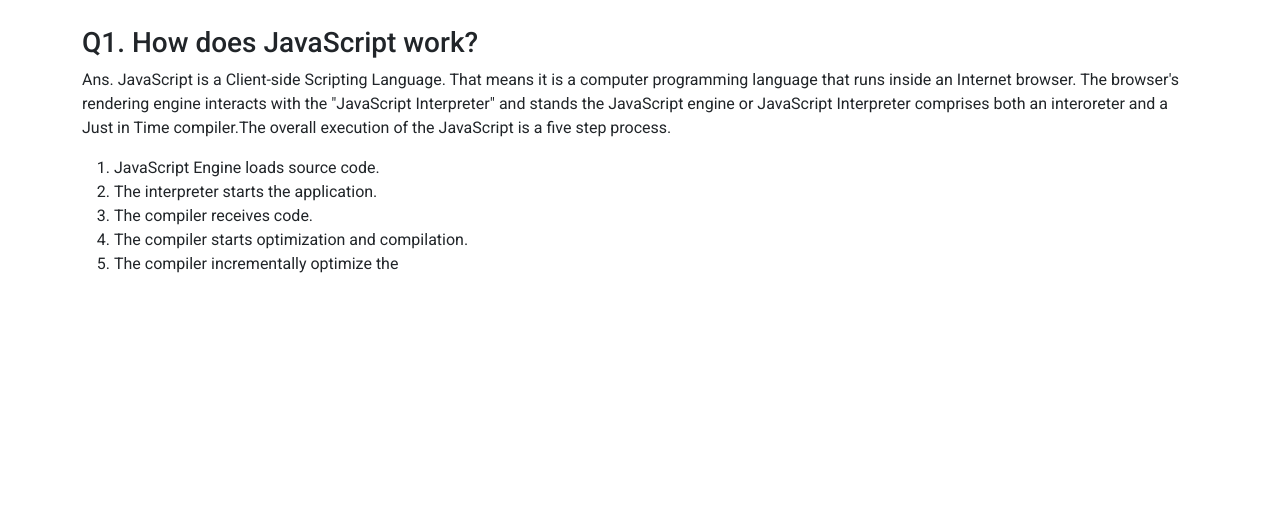
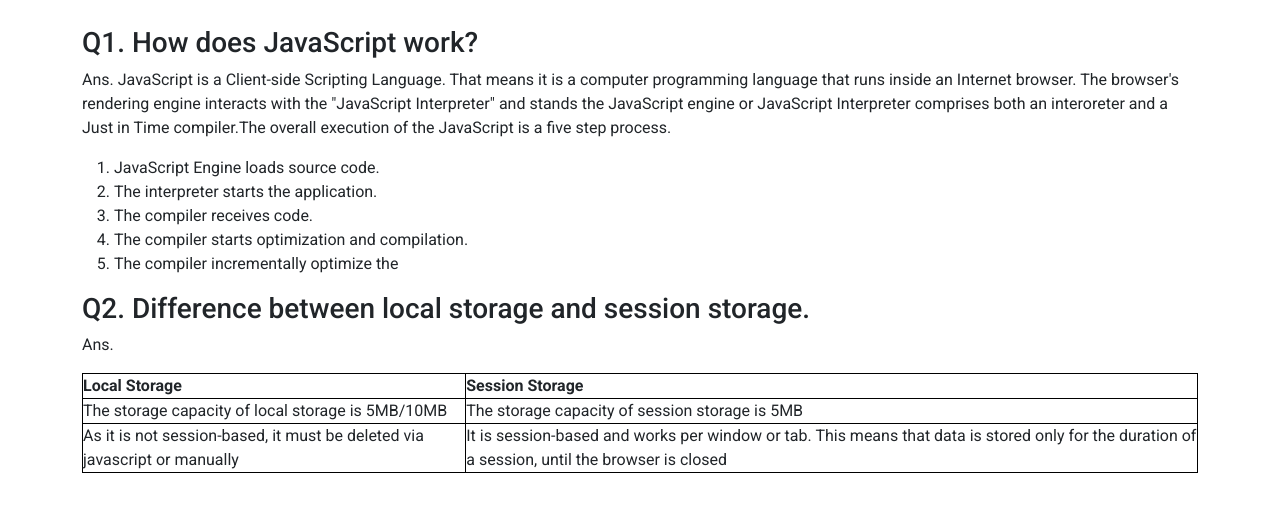
Before and after one commit to Atiqur-Rahman/insta-shohor, a plain HTML site: page index.html in a window 1280 px wide. Shown: the part 62-574 px from the top of the page. Drawn offline with nearby package versions, Linux system fonts and the light colour scheme; no server answers.

Commit message:
all is well

```diff
--- a/index.html
+++ b/index.html
@@ -5,7 +5,7 @@
         <meta http-equiv="X-UA-Compatible" content="IE=edge" />
         <meta name="viewport" content="width=device-width, initial-scale=1.0" />
         <title>Insta-Sohor</title>
-        <link rel="stylesheet" href="./css/style.css" />
+        <link rel="stylesheet" href="css/style.css" />
         <!-- Latest compiled and minified CSS -->
         <link href="https://cdn.jsdelivr.net/npm/bootstrap@5.1.3/dist/css/bootstrap.min.css" rel="stylesheet" integrity="sha384-1BmE4kWBq78iYhFldvKuhfTAU6auU8tT94WrHftjDbrCEXSU1oBoqyl2QvZ6jIW3" crossorigin="anonymous" />
 
@@ -15,6 +15,14 @@
         <link href="https://fonts.googleapis.com/css2?family=Montserrat:wght@300;400;500&display=swap" rel="stylesheet" />
         <link rel="stylesheet" href="https://cdnjs.cloudflare.com/ajax/libs/font-awesome/6.0.0/css/all.min.css" integrity="sha512-9usAa10IRO0HhonpyAIVpjrylPvoDwiPUiKdWk5t3PyolY1cOd4DSE0Ga+ri4AuTroPR5aQvXU9xC6qOPnzFeg==" crossorigin="anonymous" referrerpolicy="no-referrer" />
     </head>
+    <style>
+        table,
+        th,
+        td {
+            border: 1px solid black;
+            border-collapse: collapse;
+        }
+    </style>
 
     <body>
         <header>
@@ -55,8 +63,7 @@
         </main>
         <section class="container">
             <h3>Q1. How does JavaScript work?</h3>
-            <p>
-                Ans. JavaScript is a Client-side Scripting Language. That means it is a computer programming language that runs inside an Internet browser. The browser's rendering engine interacts with the "JavaScript Interpreter" and stands the JavaScript engine or JavaScript Interpreter comprises both an interoreter and a Just in Time compiler.The overall execution of the JavaScript is a five step process.
+            <p>Ans. JavaScript is a Client-side Scripting Language. That means it is a computer programming language that runs inside an Internet browser. The browser's rendering engine interacts with the "JavaScript Interpreter" and stands the JavaScript engine or JavaScript Interpreter comprises both an interoreter and a Just in Time compiler.The overall execution of the JavaScript is a five step process.</p>
             <ol>
                 <li>JavaScript Engine loads source code.</li>
                 <li>The interpreter starts the application.</li>
@@ -64,7 +71,22 @@
                 <li>The compiler starts optimization and compilation.</li>
                 <li>The compiler incrementally optimize the</li>
             </ol>
-            </p>
+            <h3>Q2. Difference between local storage and session storage.</h3>
+            <p>Ans.</p>
+            <table>
+                <tr>
+                    <th>Local Storage</th>
+                    <th>Session Storage</th>
+                </tr>
+                <tr>
+                    <td>The storage capacity of local storage is 5MB/10MB</td>
+                    <td>The storage capacity of session storage is 5MB</td>
+                </tr>
+                <tr>
+                    <td>As it is not session-based, it must be deleted via javascript or manually</td>
+                    <td>It is session-based and works per window or tab. This means that data is stored only for the duration of a session, until the browser is closed</td>
+                </tr>
+            </table>
         </section>
 
         <footer></footer>
```
Also changed, not shown: css/style.css (+4 -6 lines). Lines whose indentation alone changed are shown as unchanged.
